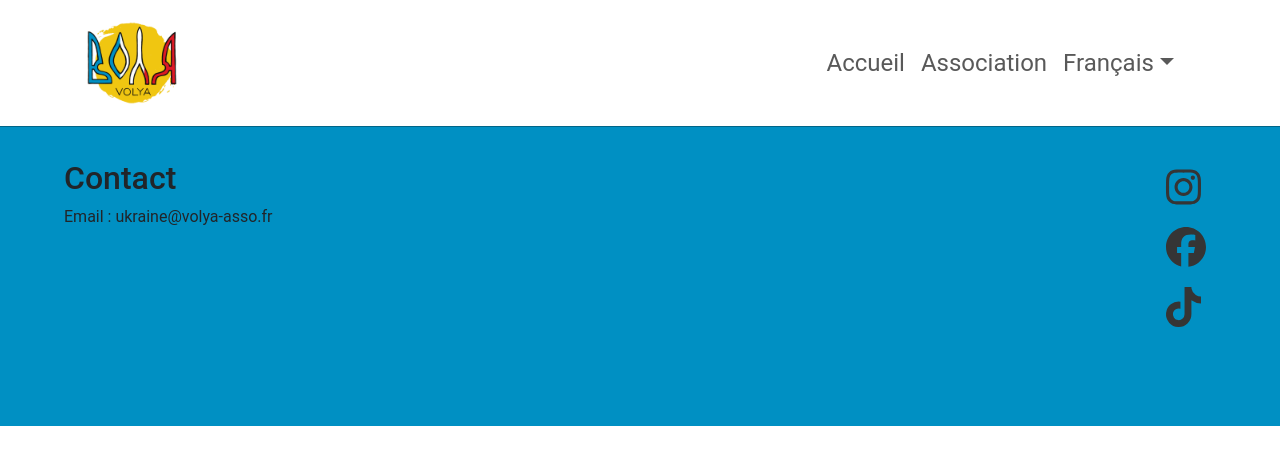
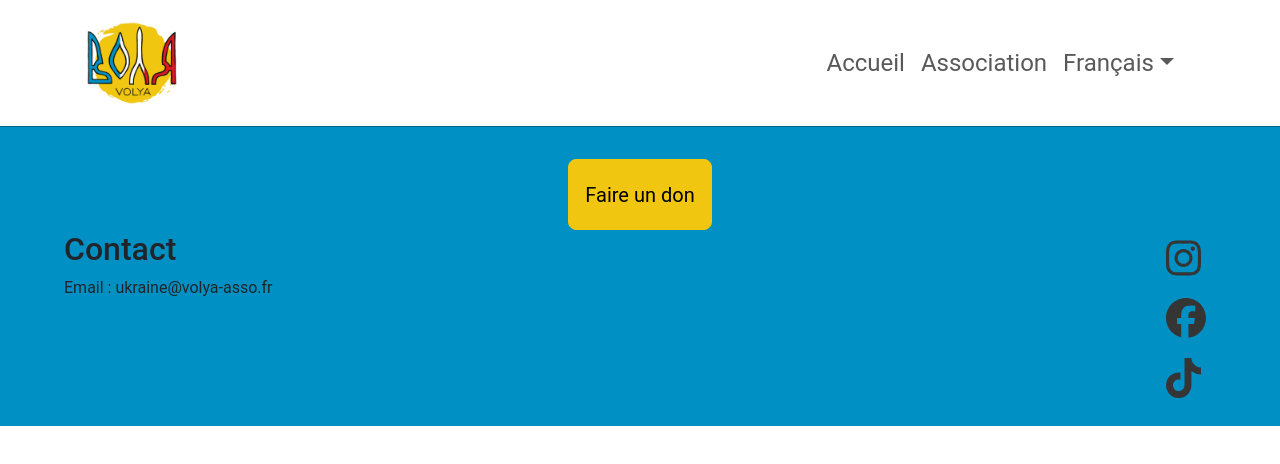
Before and after one commit to AssoVolyaDev/volya-website, a React (Create React App) app: page /cookies in a window 1280 px wide. Shown: the top 464 px of the page. Built offline with nearby package versions, Linux system fonts and the light colour scheme.

Commit message:
Ajout d'un bouton 'Faire un don'

```diff
--- a/public/locales/fr/translation.json
+++ b/public/locales/fr/translation.json
@@ -219,6 +219,7 @@
       "linkedin": "Linkedin",
       "tiktok": "Tiktok"
     },
+    "donate": "Faire un don",
     "gcu": "CGU",
     "legalNotices": "Mentions Légales"
   }
--- a/public/locales/uk/translation.json
+++ b/public/locales/uk/translation.json
@@ -219,6 +219,7 @@
       "linkedin": "LinkedIn",
       "tiktok": "Tiktok"
     },
+    "donate": "Зробіть пожертву",
     "gcu": "CGU",
     "legalNotices": "Mentions Légales"
   }
--- a/src/gui/components/footer.tsx
+++ b/src/gui/components/footer.tsx
@@ -11,6 +11,7 @@ import { FontAwesomeIcon } from '@fortawesome/react-fontawesome';
 import styled from 'styled-components';
 
 import * as Constants from '../../constants';
+import { Button } from 'react-bootstrap';
 // import { StyledLink } from '../components/common';
 // import Marginer from './marginer';
 
@@ -126,6 +127,18 @@ const Footer = (): ReactElement => {
 
   return (
     <FooterContainer>
+      <div style={{ display: 'flex', flex: 1, justifyContent: 'center' }}>
+        <Button
+          size="lg"
+          variant="secondary"
+          style={{ color: 'black' }}
+          onClick={() => {
+            window.location.href =
+              'https://www.helloasso.com/associations/association-franco-ukrainienne-volya/formulaires/1';
+          }}>
+          {t('footer.donate')}
+        </Button>
+      </div>
       <TopContainer>
         <TopContentContainer>
           <ContentContainer>
```
